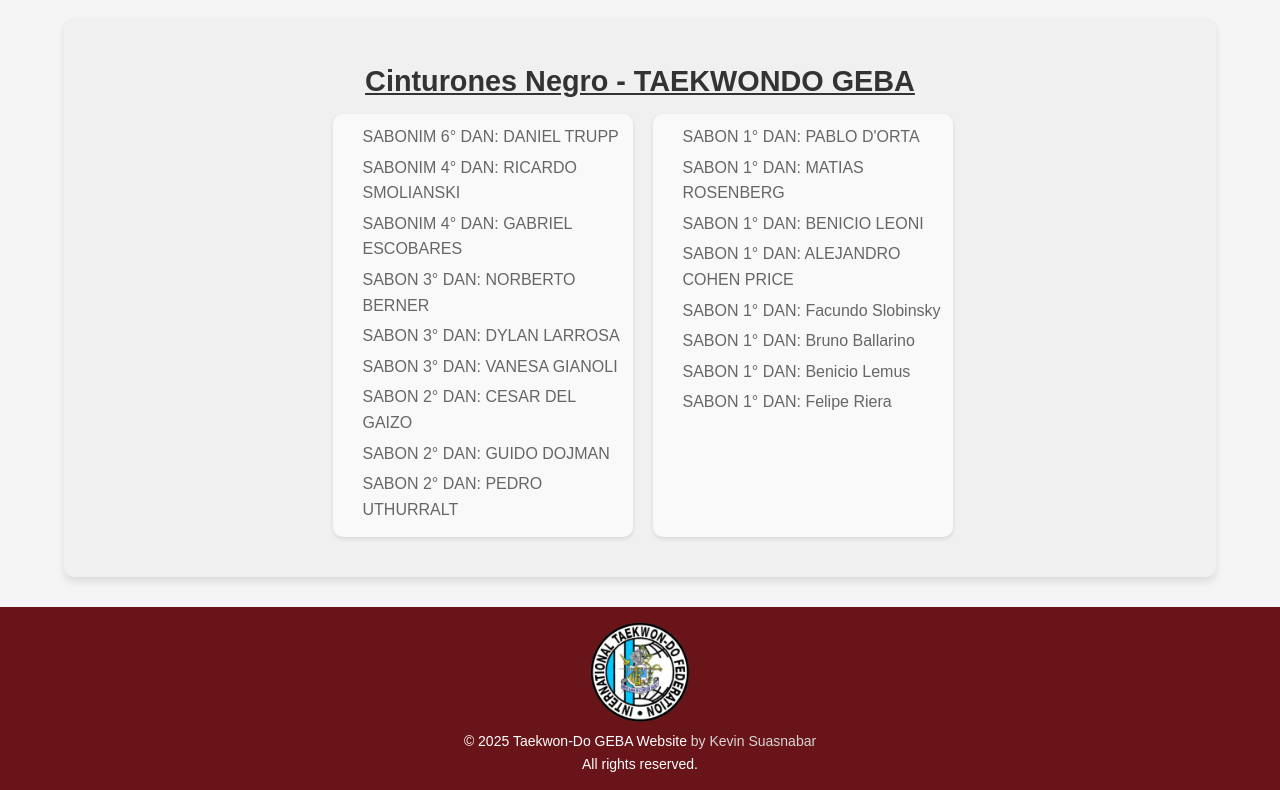
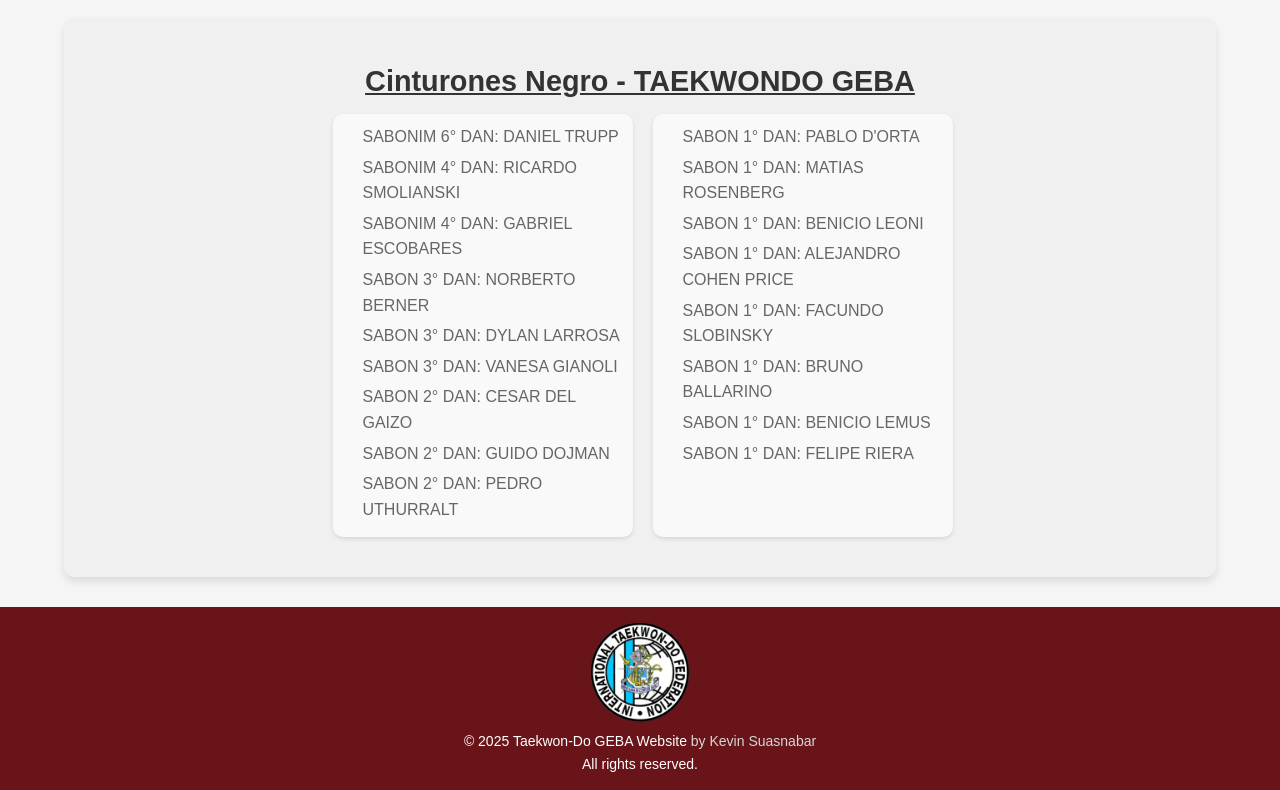
Before and after one commit to OpieSoA/TaekwondoGEBA-NewWebsite, a plain HTML site: page html/instructores.html in a window 1280 px wide. Shown: the part 1286-2076 px from the top of the page. Drawn offline with Linux system fonts and the light colour scheme.

Commit message:
Update instructores.html

```diff
--- a/html/instructores.html
+++ b/html/instructores.html
@@ -94,27 +94,27 @@
                     <li>SABON 1° DAN: MATIAS ROSENBERG</li>
                     <li>SABON 1° DAN: BENICIO LEONI</li>
                     <li>SABON 1° DAN: ALEJANDRO COHEN PRICE<li>
-                    <li>SABON 1° DAN: Facundo Slobinsky</li>
-                    <li>SABON 1° DAN: Bruno Ballarino</li>
-                    <li>SABON 1° DAN: Benicio Lemus</li>
-                    <li>SABON 1° DAN: Felipe Riera</li>
+                    <li>SABON 1° DAN: FACUNDO SLOBINSKY</li>
+                    <li>SABON 1° DAN: BRUNO BALLARINO</li>
+                    <li>SABON 1° DAN: BENICIO LEMUS</li>
+                    <li>SABON 1° DAN: FELIPE RIERA</li>
                 </ul>
             </div>
             <!-- <div class="column">
                 <ul>
-                    <li>SABON 1° DAN: Leonardo Gualtieri</li>
-                    <li>SABON 1° DAN: Elis Muhafara</li>
-                    <li>SABON 1° DAN: Emma Pérez</li>
-                    <li>SABON 1° DAN: Malena Hane</li>
-                    <li>SABON 1° DAN: Nina Muhafara</li>
-                    <li>SABON 1° DAN: Ignacio</li>
-                    <li>SABON 1° DAN: Trinidad</li>
-                    <li>SABON 1° DAN: Juan Nicasio</li>
-                    <li>SABON 1° DAN: Francisca Suarez</li>
-                    <li>SABON 1° DAN: Bianca Beunza</li>
-                    <li>SABON 1° DAN: Tómas Fernández</li>
-                    <li>SABON 1° DAN: Felipe</li>
-                    <li>SABON 1° DAN: Agnes</li>
+                    <li>SABON 1° DAN: LEONARDO GUALTIERI</li>
+                    <li>SABON 1° DAN: ELIS MUHAFARA</li>
+                    <li>SABON 1° DAN: EMMA PÉREZ</li>
+                    <li>SABON 1° DAN: MALENA HANE</li>
+                    <li>SABON 1° DAN: Nina MUHAFARA</li>
+                    <li>SABON 1° DAN: IGNACIO</li>
+                    <li>SABON 1° DAN: TRINIDAD</li>
+                    <li>SABON 1° DAN: JUAN NICASIO</li>
+                    <li>SABON 1° DAN: FRANCISCA SUAREZ</li>
+                    <li>SABON 1° DAN: BIANCA BEUNZA</li>
+                    <li>SABON 1° DAN: TÓMAS FERNÁNDEZ</li>
+                    <li>SABON 1° DAN: FELIPE</li>
+                    <li>SABON 1° DAN: AGNES</li>
                 </ul>
             </div> -->
         </div>
```
